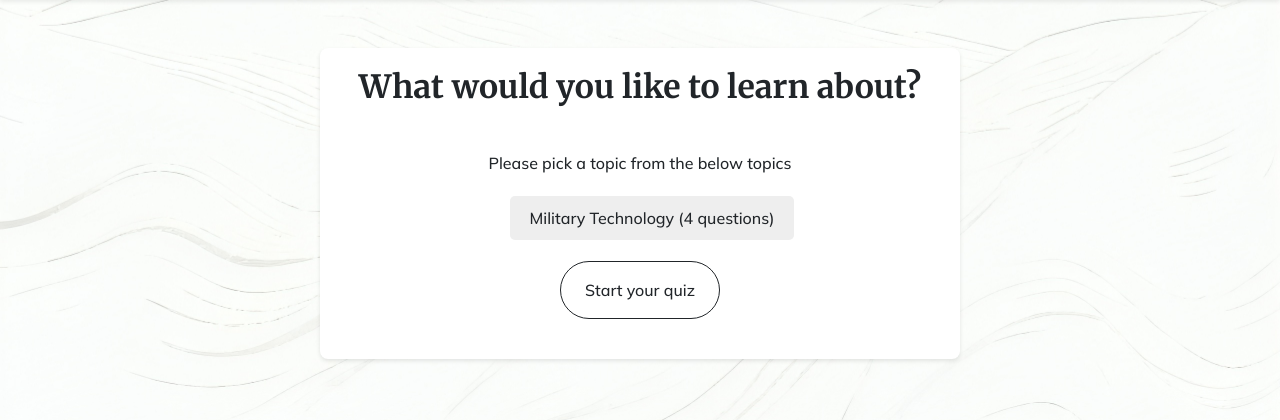
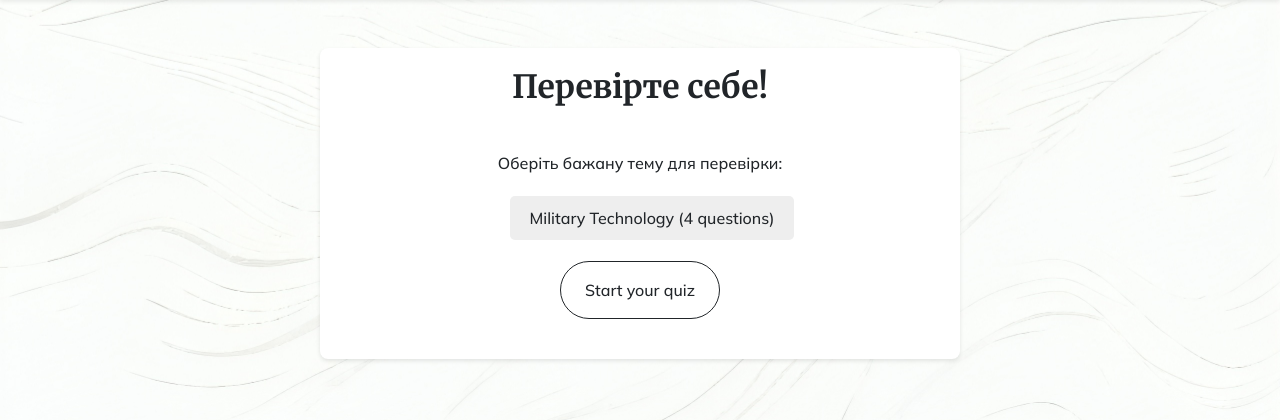
Before and after one commit to decadento/demo_d_project, a Django app: page /quiz/start in a window 1280 px wide. Shown: the part 72-492 px from the top of the page. Run offline with Django 5.2, Linux system fonts and the light colour scheme; data comes from the database, SQL or seed files in the repository; parts of the project's set-up code (start-up, migrations or seed data) failed here and were passed over; some libraries are stand-ins or nearby versions.

Commit message:
localization fix

```diff
--- a/demo_d/templates/quiz/quiz_question.html
+++ b/demo_d/templates/quiz/quiz_question.html
@@ -32,7 +32,7 @@
       </ol>
 
 
-      <button class="btn btn-outline-dark py-3 px-4 rounded-pill" type="submit" style="margin-left: 35px;">Submit your answer</button>
+      <button class="btn btn-outline-dark py-3 px-4 rounded-pill" type="submit" style="margin-left: 35px;">Надіслати відповідь.</button>
 
 
 
@@ -41,6 +41,6 @@
 
   <script>
     window.onbeforeunload = function(){
-      return "Are you sure you want to leave? You will lose your progress.";
+      return "Впевнені, що хочете повернутись? Здобутий прогрес буде втрачено!";
     };
   </script>
--- a/demo_d/templates/quiz/start_quiz.html
+++ b/demo_d/templates/quiz/start_quiz.html
@@ -90,11 +90,11 @@
 <form id="topic-container" hx-post="{% url 'get-questions' %}/start" class="container">
   {% csrf_token %}
   <h2 id="heading-text" class="text-center">
-    What would you like to learn about?
+    Перевірте себе!
   </h2>
   <div id="topic-list" class="text-center">
 
-    <p>Please pick a topic from the below topics</p>
+    <p>Оберіть бажану тему для перевірки:</p>
 
     <ol class="list-unstyled">
 
@@ -108,7 +108,7 @@
       {% endfor %}
 
       {% if not topics %}
-      <li>No topics available. Have you added topics into your database?</li>
+      <li>нема доступних тестів. Завітайте пізніше.</li>
       {% endif %}
 
     </ol>
```
Also changed, not shown: demo_d/templates/quiz/quiz_answer.html (+6 -6 lines).
